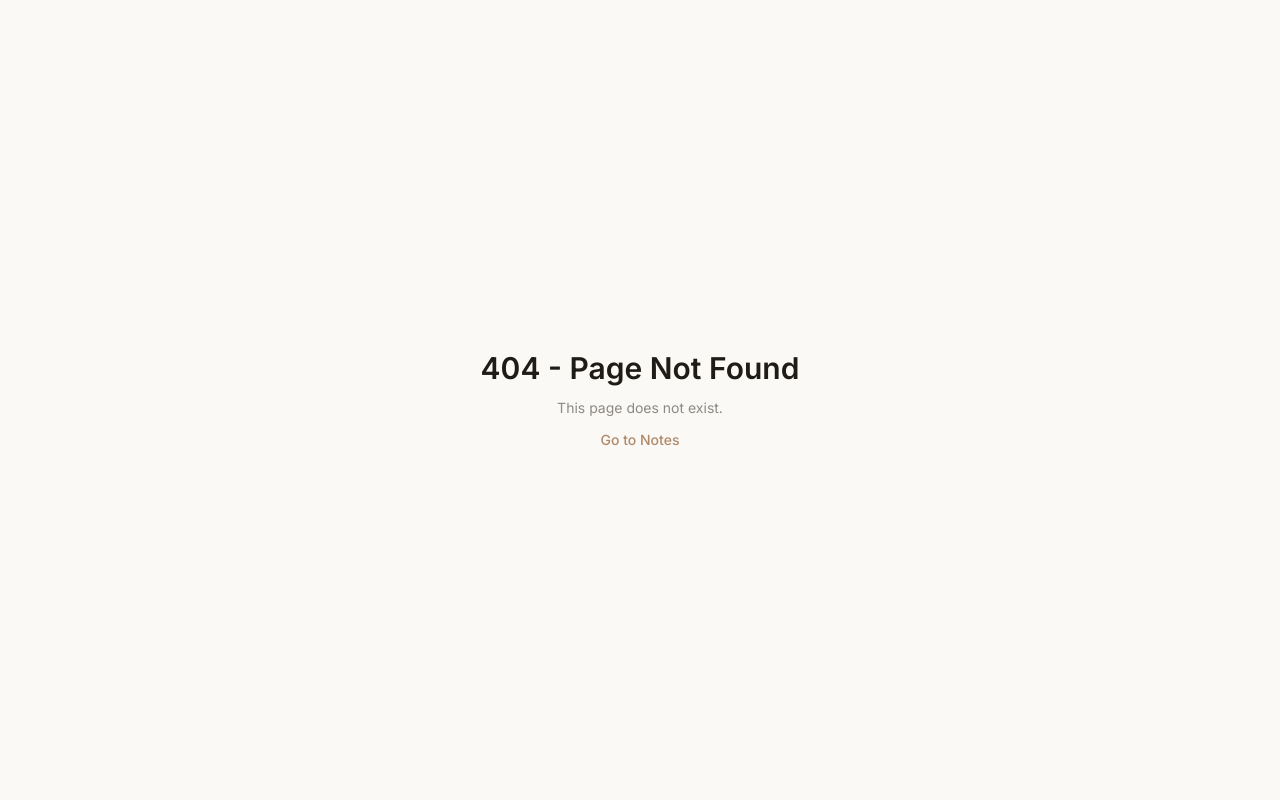
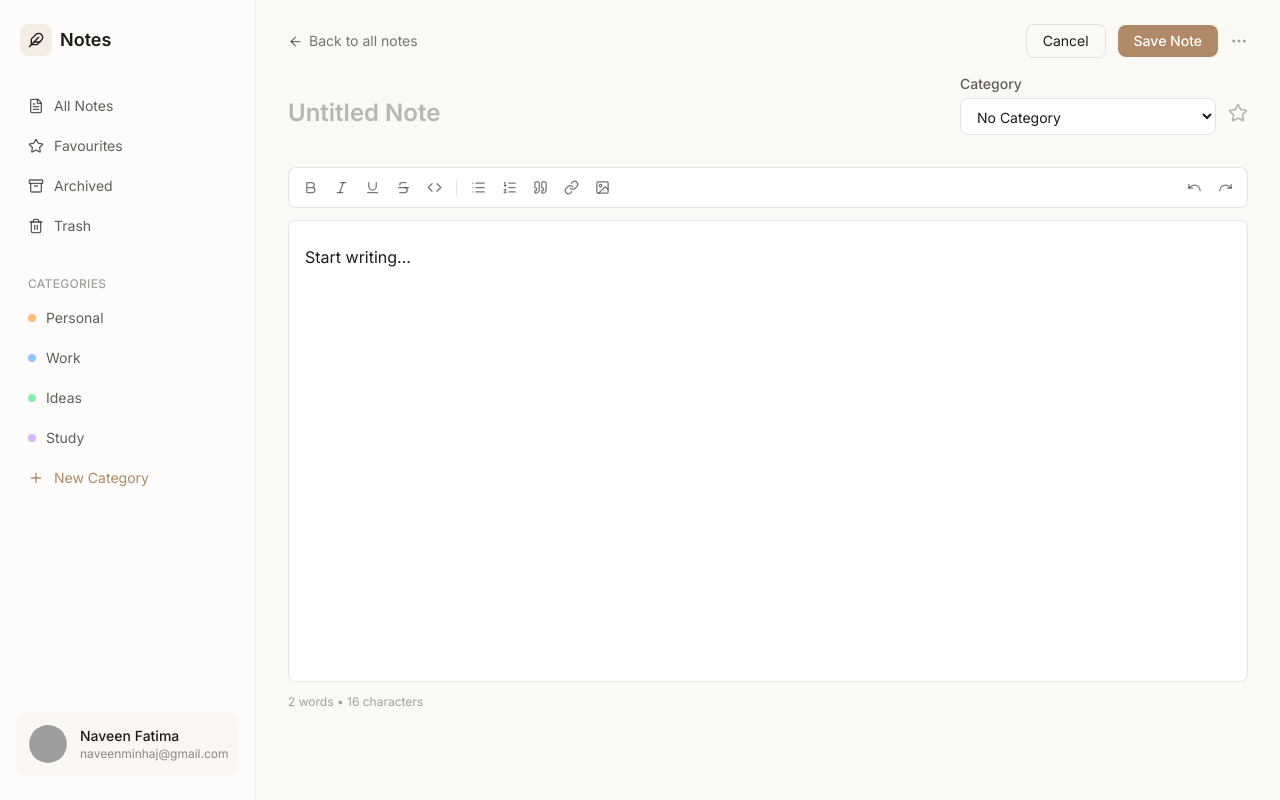
Before and after one commit to 10pshine-cohort-9/cohort-9-mern-8830-naveen, a React (Create React App) app in the folder frontend/: page /editor/1 in a window 1280 px wide. Before the commit this address had no page. Built offline with nearby package versions, Linux system fonts and the light colour scheme; grey boxes are pictures that could not be loaded.

Commit message:
fixed issues

```diff
--- a/frontend/src/App.jsx
+++ b/frontend/src/App.jsx
@@ -16,7 +16,7 @@ function App() {
 
       <Route path="/notes" element={<Dashboard />} />
       <Route path="/editor" element={<NoteEditor />} />
-
+      <Route path="/editor/:id" element={<NoteEditor/>}/>
       <Route path="/profile" element={<Profile />} />
       <Route path="/change-password" element={<ChangePassword />} />
 
--- a/frontend/src/components/NoteCard.jsx
+++ b/frontend/src/components/NoteCard.jsx
@@ -9,13 +9,12 @@ const CATEGORY_DOTS ={
 };
 
 const formatDate =(iso) => new Date(iso).toLocaleDateString('en-US', {month: 'short', day: 'numeric', year: 'numeric'});
-const stripMarkdown = (text ='' ) => text
-    .replace(/^#{1,6}\s+/gm, "")
-    .replace(/^\s*[-*+]\s+/gm, "")
-    .replace(/[`*_]/g, "")
-    .trim();
-
-const NoteCard = ({note, onOpen, onToggleFavourite, activeMenu, setActiveMenu}) => {
+const stripHtml=(html= "")=>{
+  const div=document.createElement("div");
+  div.innerHTML=html;
+  return div.textContent|| "";
+};
+const NoteCard = ({note, onOpen, onToggleFavourite, activeMenu, setActiveMenu, onArchive,onDelete,onRestore,onDeleteForever}) => {
     return(
         <div className='relative flex flex-col rounded-xl border border-black/5 bg-white p-4 shadow-sm transition-shadow hover:shadow-md'>
                 <div className='mb-2 flex items-start justify-between gap-2'>
@@ -24,7 +23,7 @@ const NoteCard = ({note, onOpen, onToggleFavourite, activeMenu, setActiveMenu})
                             <Star size={16} fill={note.isFavourite ? '#b08968' : 'none'} className= {note.isFavourite? 'text-clay' : ''}/>
                         </button>
                 </div>
-                <button type='button' onClick={()=> onOpen?.(note)} className='mb-4 flex-1 text-left text-xs text-ink/60 line-clamp-2'>{stripMarkdown(note.content) || 'No additional content yet.'}</button>
+                <button type='button' onClick={()=> onOpen?.(note)} className='mb-4 flex-1 text-left text-xs text-ink/60 line-clamp-2'>{stripHtml(note.content) || 'No additional content yet.'}</button>
 
                 <div className='flex items-center justify-between'>
                     <span className='flex items-center gap-1.5 text-xs text-ink/50'>
@@ -35,8 +34,15 @@ const NoteCard = ({note, onOpen, onToggleFavourite, activeMenu, setActiveMenu})
                     <button type='button'onClick={(e) =>{ e.stopPropagation(); if (activeMenu === note.id){setActiveMenu(null);} else {setActiveMenu(note.id);}}} className='text-ink/30 hover:text-ink/60' aria-label='More options'><MoreHorizontal size={16}/></button>
                     {activeMenu === note.id && (
                         <div className='absolute right-0 top-7 z-20 w-40 rounded-lg border border-black/10 bg-white shadow-lg'>
-                            <button type='button' className="block w-full px-4 py-2 text-left text-sm hover:bg-sand/40" onClick={()=> {alert('archive clicked'); setActiveMenu(null);}}>Archive</button>
-                            <button type='button'className='block w-full px-4 py-2 text-left text-sm hover:bg-sand/40' onClick={()=>{alert('delete clicked'); setActiveMenu(null)}}>Delete</button>
+                            {note.isTrashed? (<>
+                            <button type='button' className='block w-full px-4 py-2 text-left text-sm hover:bg-sand/40' onClick={()=>{onRestore?.(note.id); setActiveMenu(null)}}>Restore</button>
+                            <button type='button' className='block w-full px-4 py-2 text-left text-sm hover:bg-sand/40' onClick={()=>{onDeleteForever?.(note.id); setActiveMenu(null)}}>Delete Forever</button>
+                            </>):(
+                                <>
+                                <button type='button' className='block w-full px-4 py-2 text-left text-sm hover:bg-sand/40' onClick={()=>{onArchive?.(note.id); setActiveMenu(null);}}>{note.isArchived? "Unarchive":"Archive"}</button>
+                                <button type='button' className='block w-full px-4 py-2 text-left text-sm hover:bg-sand/40' onClick={()=>{onDelete?.(note.id); setActiveMenu(null);}}>Delete</button>
+                                </>
+                            )}
                         </div>
                     )}
                 </div>
--- a/frontend/src/pages/Dashboard.jsx
+++ b/frontend/src/pages/Dashboard.jsx
@@ -1,6 +1,6 @@
-import React, {useState} from 'react';
+import React, {useEffect, useState} from 'react';
 import {Search, Plus, Lock} from 'lucide-react';
-import { useSearchParams } from 'react-router-dom';
+import { useSearchParams,useNavigate } from 'react-router-dom';
 import Sidebar from '../components/Sidebar';
 import NoteCard from '../components/NoteCard';
 const VIEW_TITLES ={
@@ -10,6 +10,10 @@ const VIEW_TITLES ={
 };
 
 const Dashboard = () =>{
+    const [categories, setCategories]=useState(()=>{const saved=localStorage.getItem("categories");
+        return saved? JSON.parse(saved):["Personal", "Work", "Ideas", "Study"]});
+    useEffect(()=>{ localStorage.setItem("categories", JSON.stringify(categories));},[categories]);
+    const navigate = useNavigate();
     const [search, setSearch] = useState('');
     const [searchParams] = useSearchParams();
     const selectedCat = searchParams.get('category');
@@ -25,36 +29,59 @@ const Dashboard = () =>{
     }
     const viewTitle =selectedCat||VIEW_TITLES[currentView]||'All Notes'
     const [activeMenu, setActiveMenu] =useState(null);
-    const [notes] = useState([
+    const initialNotes =[
         {id: 1, title:'shopping list', content:'milk, eggs, bread',category: 'Personal', isFavourite: true, isArchived: false, isTrashed: false, updatedAt: new Date()},
         {id: 2, title:'workout plan', content: 'Monday: chest, Tuesday: back, Wednesday: legs', category: 'Study',isFavourite: false, isArchived: false, isTrashed: false, updatedAt: new Date()},
         {id: 3, title:'meeting notes', content: 'Discuss project timeline and deliverables', category:'Work',isFavourite: false, isArchived: true, isTrashed: false, updatedAt: new Date()},
-    ]);
+    ];
+    const [notes,setNotes] =useState(()=>{const saved =localStorage.getItem("notes");
+        return saved? JSON.parse(saved):initialNotes;
+    });
+    useEffect(()=>{
+        localStorage.setItem("notes",JSON.stringify(notes));
+    },[notes]);
     const filteredNotes = notes.filter((note) => {const matchesSearch =note.title.toLowerCase().includes(search.toLowerCase()) ||note.content.toLowerCase().includes(search.toLowerCase());
         const matchesCat = !selectedCat || note.category === selectedCat;
         if (currentView === 'favourite') {
-            return matchesSearch && matchesCat &&note.isFavourite;
+            return matchesSearch && matchesCat &&note.isFavourite && !note.isArchived && !note.isTrashed;
         }
         if (currentView === 'archived') {
-            return matchesSearch && matchesCat&&note.isArchived;
+            return matchesSearch && matchesCat&&note.isArchived && !note.isTrashed;
         }
         if (currentView === 'trashed') {
             return matchesSearch && matchesCat&& note.isTrashed;
         }
-        return matchesSearch && matchesCat;
+        return matchesSearch && matchesCat &&!note.isArchived&&!note.isTrashed;
     });
+    const handleRestore =(id)=>{
+        setNotes((prev)=>prev.map((note)=> note.id=== id? {...note,isArchived: false,isTrashed:false}:note));
+    };
+    const handleDeleteForever=(id)=>{
+        setNotes((prev)=>prev.filter((note)=> note.id!==id ));
+    };
     const handleNewNote =()=> {
-        alert('new note button clicked');
+        navigate('/editor');
     };
     const handleOpenNote =(note) => {
-        alert(`opening "${note.title}"`);
+        navigate(`/editor/${note.id}`);
     };
     const handleToggleFavourite =(note) => {
-        alert(`toggling favourite for "${note.title}"`);
+        setNotes((prev)=>prev.map((n)=>n.id===note.id?{...n,isFavourite:!n.isFavourite}:n));
+    };
+    const handleArchive=(id)=>{
+        setNotes((prev)=> prev.map((note)=> note.id ===id?{...note,isArchived: !note.isArchived}:note));
+    };
+    const handleDelete=(id)=>{
+        setNotes((prev)=>prev.map((note)=> note.id===id?{...note,isTrashed:true}:note));
     };
     return(
+
         <div className="flex min-h-screen bg-cream">
-            <Sidebar onNewCategory={()=>{}}/>
+            <Sidebar categories={categories}onNewCategory={()=>{const newCat=prompt("Enter category name");
+                if(newCat && !categories.includes(newCat.trim())){
+                    setCategories([...categories,newCat.trim()]);
+                }
+            }}/>
             <main className="flex-1 px-8 py-8">
                 <div className="mb-6 flex items-center justify-between">
                     <div>
@@ -77,7 +104,7 @@ const Dashboard = () =>{
                     </div> ): (
                         <div className='grid grid-cols-1 gap-4 sm:grid-cols-2 lg:grid-cols-3 xl:grid-cols-4'>
                             {filteredNotes.map((note)=>(
-                                <NoteCard key={note.id} note={note} onOpen={handleOpenNote} onToggleFavourite={handleToggleFavourite} activeMenu={activeMenu} setActiveMenu={setActiveMenu}/>
+                                <NoteCard key={note.id} note={note} onOpen={handleOpenNote} onToggleFavourite={handleToggleFavourite} activeMenu={activeMenu} setActiveMenu={setActiveMenu} onArchive={handleArchive} onDelete={handleDelete} onRestore={handleRestore} onDeleteForever={handleDeleteForever}/>
                             ))}
                         </div>
                     )}
--- a/frontend/src/pages/NoteEditor.jsx
+++ b/frontend/src/pages/NoteEditor.jsx
@@ -1,276 +1,161 @@
-import React, { useState } from "react";
-import {
-  ArrowLeft,
-  Star,
-  Bold,
-  Italic,
-  Underline,
-  Strikethrough,
-  Code,
-  List,
-  ListOrdered,
-  Link as LinkIcon,
-  Image as ImageIcon,
-  Quote,
-  Redo,
-  Undo,
-  MoreHorizontal,
-} from "lucide-react";
+import React, { useEffect, useState } from "react";
+import {ArrowLeft,Star,Bold,Italic,Underline,Strikethrough,Code,List,ListOrdered,Link as LinkIcon,Image as ImageIcon,Quote,Redo,Undo,MoreHorizontal,} from "lucide-react";
 import '../editor.css';
 import Sidebar from "../components/Sidebar";
 import { useNavigate } from "react-router-dom";
-
 import { EditorContent, useEditor } from "@tiptap/react";
 import StarterKit from "@tiptap/starter-kit";
-//import UnderlineExtension from "@tiptap/extension-underline";
 import Link from "@tiptap/extension-link";
 import Image from "@tiptap/extension-image";
+import { useParams,useSearchParams } from "react-router-dom";
 
 const ToolbarButton = ({ icon: Icon, label, onClick, active }) => (
-  <button
-    type="button"
-    onClick={onClick}
-    aria-label={label}
-    title={label}
-    className={`rounded-md p-1.5 transition ${
-      active
-        ? "bg-clay text-white"
-        : "text-ink/60 hover:bg-sand"
-    }`}
-  >
+  <button type="button" onClick={onClick} aria-label={label} title={label} className={`rounded-md p-1.5 transition ${ active ? "bg-clay text-white": "text-ink/60 hover:bg-sand"}`}>
     <Icon size={15} />
   </button>
 );
 
 const NoteEditor = () => {
+  const {id} =useParams();
+  const notes =JSON.parse(localStorage.getItem("notes"))||[];
+  const existNote=id? notes.find((n)=> n.id===Number(id)):null;
   const navigate = useNavigate();
+  const [searchParams]=useSearchParams();
+  const [categories, setCategories]= useState([]);
+  useEffect(()=>{const savedCategories =JSON.parse(localStorage.getItem("categories"));
+    if(savedCategories){
+      setCategories(savedCategories);
+    }
+    else{
+      setCategories(["Personal","Work","Ideas","Study"]);
+    }
+  }, []);
+  const defaultCategory = searchParams.get("category") || "";
+  const [category, setCategory] =useState(existNote?existNote.category||"" : defaultCategory);
+  const [title, setTitle] = useState(existNote? existNote.title:"");
+  const [favourite, setFavourite] = useState(existNote?existNote.isFavourite:false);
+  const editor = useEditor({extensions:[ StarterKit.configure({ bulletList: {}, orderedList: {},blockquote: {},}),Link,Image,],
+  content: existNote? existNote.content: "<p>Start writing...</p>",});
+  useEffect(()=>{
+    if(editor && existNote){
+      editor.commands.setContent(existNote.content);
+    }
+  },[editor, existNote])
+  const plainText = editor?.getText() || "";
+  const words = plainText.trim()? plainText.trim().split(/\s+/).length: 0;
+  const chars = plainText.length;
+  const handleSaveNow = () => {
 
-  const [title, setTitle] = useState("Shopping List");
-  const [favourite, setFavourite] = useState(false);
-  const [saving, setSaving] = useState(false);
-
-  const editor = useEditor({
-  extensions: [
-    StarterKit.configure({
-      bulletList: {},
-      orderedList: {},
-      blockquote: {},
-    }),
-    Link,
-    Image,
-  ],
-  content: "<p>Start writing...</p>",
-});
-
-  const plainText = editor?.getText() || "";
-
-  const words = plainText.trim()
-    ? plainText.trim().split(/\s+/).length
-    : 0;
-
-  const chars = plainText.length;
-
-  const handleSaveNow = () => {
-    setSaving(true);
-
-    const html = editor?.getHTML();
-
-    console.log(html);
-
-    setTimeout(() => {
-      setSaving(false);
-      alert("Save successful!");
-    }, 1000);
-  };
-
-  const handleCancel = () => {
+    const savedNotes=JSON.parse(localStorage.getItem("notes")) || [];
+    if(existNote){
+      const updateNotes=savedNotes.map((note) => note.id===existNote.id?{...note,title,category,content: editor.getHTML(),isFavourite: favourite ,updatedAt: new Date(),}:note);
+      localStorage.setItem("notes",JSON.stringify(updateNotes));
+    }
+    else{
+      const newNote={
+      id: Date.now(),
+      title,
+      content: editor.getHTML(),
+      category,
+      isFavourite: favourite,
+      isArchived: false,
+      isTrashed: false,
+      updatedAt: new Date(),
+      };
+      savedNotes.push(newNote);
+      localStorage.setItem("notes", JSON.stringify(savedNotes));
+    }
+  navigate("/notes");
+};
+  const handleCancel=() =>{
     navigate("/notes");
   };
-
-  const handleToggleFavourite = () => {
-    setFavourite((prev) => !prev);
+  const handleToggleFavourite =() =>{
+    setFavourite((prev)=>!prev);
   };
-
-  const insertLink = () => {
-    const url = prompt("Enter URL");
-
-    if (!url) return;
-
-    editor
-      ?.chain()
-      .focus()
-      .setLink({ href: url })
-      .run();
-  };
+  const insertLink=()=>{
+    const url =prompt("Enter URL");
+    if(!url){
+        return;
+    }
+    editor?.chain().focus().setLink({ href: url }).run();};
 
   const insertImage = () => {
     const url = prompt("Paste image URL");
-
-    if (!url) return;
-
-    editor
-      ?.chain()
-      .focus()
-      .setImage({ src: url })
-      .run();
-  };
-
-  if (!editor) return null;
+    if (!url) {
+        return;
+    }
+    editor?.chain().focus().setImage({ src: url }).run();};
+  if (!editor) {
+    return null;
+  }
     return (
     <div className="flex min-h-screen bg-cream">
-      <Sidebar />
-
+      <Sidebar categories={categories}/>
       <main className="flex-1 px-8 py-6">
         <div className="mb-4 flex items-center justify-between">
-          <button
-            onClick={() => navigate("/notes")}
-            className="flex items-center gap-1.5 text-sm text-ink/60 hover:text-ink"
-          >
-            <ArrowLeft size={15} />
-            Back to all notes
+          <button onClick={() => navigate("/notes")} className="flex items-center gap-1.5 text-sm text-ink/60 hover:text-ink">
+            <ArrowLeft size={15} />Back to all notes
           </button>
-
           <div className="flex items-center gap-3">
-            <span className="text-xs text-ink/40">
-              {saving ? "Saving..." : "Saved just now"}
-            </span>
-
-            <button
-              onClick={handleCancel}
-              className="rounded-lg border border-black/10 px-4 py-1.5 text-sm hover:bg-sand/40"
-            >
-              Cancel
-            </button>
-
-            <button
-              onClick={handleSaveNow}
-              className="rounded-lg bg-clay px-4 py-1.5 text-sm font-medium text-white hover:opacity-90"
-            >
-              Save Note
-            </button>
-
-            <button className="text-ink/40 hover:text-ink/70">
-              <MoreHorizontal size={18} />
-            </button>
+            <button onClick={handleCancel} className="rounded-lg border border-black/10 px-4 py-1.5 text-sm hover:bg-sand/40">Cancel</button>
+            <button onClick={handleSaveNow} className="rounded-lg bg-clay px-4 py-1.5 text-sm font-medium text-white hover:opacity-90">Save Note</button>
+            <button className="text-ink/40 hover:text-ink/70"><MoreHorizontal size={18} /></button>
           </div>
         </div>
-
         <div className="mb-4 flex items-center gap-3">
-          <input
-            value={title}
-            onChange={(e) => setTitle(e.target.value)}
-            placeholder="Untitled Note"
-            className="w-full bg-transparent text-2xl font-semibold outline-none placeholder:text-ink/30"
-          />
-
-          <button
-            onClick={handleToggleFavourite}
-            className="text-ink/30 hover:text-clay"
-          >
-            <Star
-              size={20}
-              fill={favourite ? "#b08968" : "none"}
-              className={favourite ? "text-clay" : ""}
-            />
+          <input value={title} onChange={(e) => setTitle(e.target.value)} placeholder="Untitled Note"className="w-full bg-transparent text-2xl font-semibold outline-none placeholder:text-ink/30"/>
+          <div className="mb-4">
+             <label className="mb-1 block text-sm font-medium text-ink/70">Category</label>
+             <select value={category} onChange={(e)=> {
+              if(e.target.value === "__new__"){
+                const name = prompt("Enter category name");
+                if(!name){
+                  return;
+                }
+                if (categories.includes(name)){
+                  alert("Category already exists");
+                  return;
+                }
+                const updated = [...categories, name];
+                setCategories(updated);
+                localStorage.setItem("categories",JSON.stringify(updated));
+                setCategory(name);
+              }
+              else{
+                setCategory(e.target.value);
+              }
+             }} className="w-64 rounded-lg border border-black/10 bg-white px-3 py-2 text-sm outline-none">
+              <option value="">No Category</option>
+              {categories.map((cat) => (<option key={cat} value={cat}>{cat}</option>))}
+              <option value="__new__">+ New Category</option>
+             </select>
+          </div>
+          <button onClick={handleToggleFavourite} className="text-ink/30 hover:text-clay">
+            <Star size={20} fill={favourite ? "#b08968" : "none"}className={favourite ? "text-clay" : ""}/>
           </button>
         </div>
-
         <div className="mb-3 flex flex-wrap items-center gap-1 rounded-lg border border-black/10 bg-white px-2 py-1.5">
-
-          <ToolbarButton
-            icon={Bold}
-            label="Bold"
-            active={editor?.isActive("bold")}
-            onClick={() => editor?.chain().focus().toggleBold().run()}
-          />
-
-          <ToolbarButton
-            icon={Italic}
-            label="Italic"
-            active={editor?.isActive("italic")}
-            onClick={() => editor?.chain().focus().toggleItalic().run()}
-          />
-
-          <ToolbarButton
-            icon={Underline}
-            label="Underline"
-            active={editor?.isActive("underline")}
-            onClick={() => editor?.chain().focus().toggleUnderline().run()}
-          />
-
-          <ToolbarButton
-            icon={Strikethrough}
-            label="Strike"
-            active={editor?.isActive("strike")}
-            onClick={() => editor?.chain().focus().toggleStrike().run()}
-          />
-
-          <ToolbarButton
-            icon={Code}
-            label="Code"
-            active={editor?.isActive("code")}
-            onClick={() => editor?.chain().focus().toggleCode().run()}
-          />
-
+          <ToolbarButton icon={Bold} label="Bold" active={editor?.isActive("bold")} onClick={() => editor?.chain().focus().toggleBold().run()}/>
+          <ToolbarButton icon={Italic} label="Italic" active={editor?.isActive("italic")} onClick={() => editor?.chain().focus().toggleItalic().run()}/>
+          <ToolbarButton icon={Underline} label="Underline" active={editor?.isActive("underline")} onClick={() => editor?.chain().focus().toggleUnderline().run()}/>
+          <ToolbarButton icon={Strikethrough} label="Strike"active={editor?.isActive("strike")}onClick={() => editor?.chain().focus().toggleStrike().run()}/>
+          <ToolbarButton icon={Code} label="Code" active={editor?.isActive("code")}onClick={() => editor?.chain().focus().toggleCode().run()} />
           <span className="mx-1 h-4 w-px bg-black/10" />
-
-          <ToolbarButton
-            icon={List}
-            label="Bullet List"
-            active={editor?.isActive("bulletList")}
-            onClick={() => editor?.chain().focus().toggleBulletList().run()}
-          />
-
-          <ToolbarButton
-            icon={ListOrdered}
-            label="Numbered List"
-            active={editor?.isActive("orderedList")}
-            onClick={() => editor?.chain().focus().toggleOrderedList().run()}
-          />
-
-          <ToolbarButton
-            icon={Quote}
-            label="Quote"
-            active={editor?.isActive("blockquote")}
-            onClick={() => editor?.chain().focus().toggleBlockquote().run()}
-          />
-
-          <ToolbarButton
-            icon={LinkIcon}
-            label="Insert Link"
-            onClick={insertLink}
-          />
-
-          <ToolbarButton
-            icon={ImageIcon}
-            label="Insert Image"
-            onClick={insertImage}
-          />
-
+          <ToolbarButton icon={List} label="Bullet List" active={editor?.isActive("bulletList")} onClick={() => editor?.chain().focus().toggleBulletList().run()}/>
+          <ToolbarButton icon={ListOrdered} label="Numbered List" active={editor?.isActive("orderedList")}onClick={() => editor?.chain().focus().toggleOrderedList().run()} />
+          <ToolbarButton icon={Quote} label="Quote" active={editor?.isActive("blockquote")}onClick={() => editor?.chain().focus().toggleBlockquote().run()} />
+          <ToolbarButton icon={LinkIcon} label="Insert Link" onClick={insertLink}/>
+          <ToolbarButton icon={ImageIcon}label="Insert Image" onClick={insertImage}/>
           <span className="ml-auto flex items-center gap-1">
-
-            <ToolbarButton
-              icon={Undo}
-              label="Undo"
-              onClick={() => editor.chain().focus().undo().run()}
-            />
-
-            <ToolbarButton
-              icon={Redo}
-              label="Redo"
-              onClick={() => editor.chain().focus().redo().run()}
-            />
-
+            <ToolbarButton icon={Undo} label="Undo"onClick={() => editor.chain().focus().undo().run()}/>
+            <ToolbarButton icon={Redo} label="Redo" onClick={() => editor.chain().focus().redo().run()}/>
           </span>
         </div>
-
         <div className="rounded-lg border border-black/10 bg-white p-4 min-h-[420px]">
           <EditorContent editor={editor} />
         </div>
-
-        <p className="mt-3 text-xs text-ink/40">
-          {words} words • {chars} characters
-        </p>
+        <p className="mt-3 text-xs text-ink/40">{words} words • {chars} characters</p>
       </main>
     </div>
   );
--- a/frontend/src/pages/Profile.jsx
+++ b/frontend/src/pages/Profile.jsx
@@ -1,7 +1,7 @@
 import React, {useState} from 'react';
-import {Pencil, User,Mail,Calendar,Clock,CreditCard,Sun,Bell,ShieldCheck,Globe,Lock,Monitor, LogOut,Trash2,ChevronRight,Shield} from 'lucide-react';
+import {Pencil, User,Mail,Calendar,Clock,CreditCard,Sun,Bell,ShieldCheck,Globe,Lock, LogOut,Trash2,ChevronRight,Shield} from 'lucide-react';
 import Sidebar from '../components/Sidebar';
-
+import { useNavigate } from 'react-router-dom';
 const InfoRow=({icon: Icon, label, value, badge})=>(
     <div className='flex items-center justify-between py-2.5'>
         <span className='flex items-center gap-2.5 text-sm text-ink/60'>
@@ -36,6 +36,7 @@ const ActionRow=({icon:Icon, title, subtitle, onClick,danger})=> (
 );
 
 const Profile = () => {
+    const navigate =useNavigate();
     const [editing, setEditing] =useState(false);
     const [confirmingDelete,setConfirmingDelete] =useState(false);
     const [user, setUser] =useState({fullName: 'Naveen Fatima', email: 'naveenminhaj@gmail.com', tagline: 'mern developer intern', createdAt: '2023-08-15', timezone: 'UTC+5',accountType: 'Free', theme: 'Light', language: 'English'});
@@ -48,11 +49,11 @@ const Profile = () => {
         alert('profile updated');
     };
     const handleLogout=()=>{
-        alert('logged out');
+        navigate('/login');
     };
     const handleDeleteAccount=()=>{
         setConfirmingDelete(false);
-        alert('account deleted');
+        navigate('/login')
     };
     const handleCancel=()=>{
         setFullName(user.fullName);
@@ -105,11 +106,10 @@ const Profile = () => {
                         <PrefRow icon={Globe} label='Language' value={user.language}/>
                         </div>
                     </div>
-                        <div className='rounded-xl border border-black/5 bg-white p-5'>
+                        <div className='rounded-lg border border-black/5 bg-white p-5'>
                             <h3 className='mb-2 text-sm font-semibold'>Security</h3>
                             <div className='divide-y divide-black/5'>
-                            <ActionRow icon={Lock} title='Change Password' subtitle='Update your password regularly' onClick={()=>alert('change password')}/>
-                            <ActionRow icon={Monitor} title='Active Sessions' subtitle='View and manage active sessions' onClick={()=>alert('active sessions')}/>
+                            <ActionRow icon={Lock} title='Change Password' subtitle='Update your password regularly' onClick={()=>navigate('/change-password')}/>
                         </div>
                     </div>
                     <div className='rounded-xl border border-black/5 bg-white p-5'>
```
